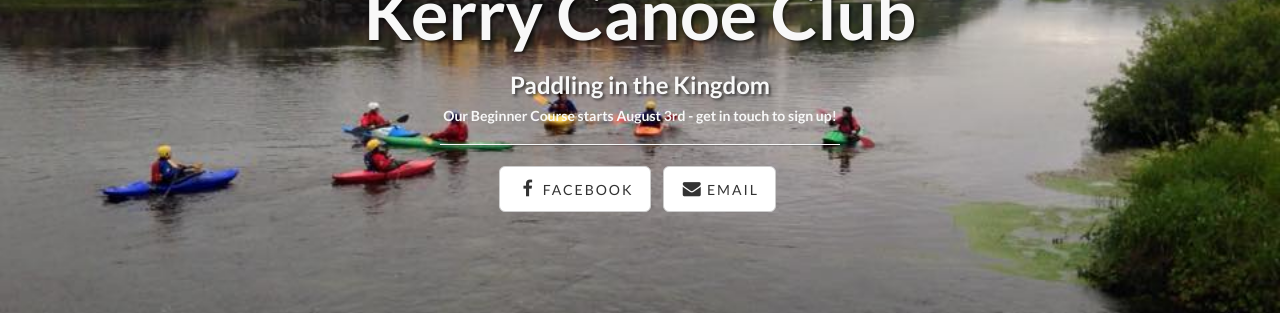
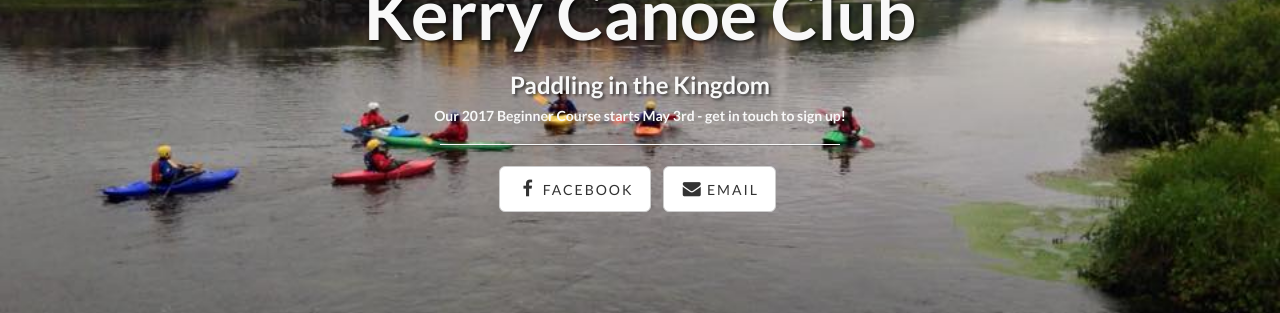
Before and after one commit to kerrycanoeclub/kerrycanoeclub.github.io, a Jekyll site: the page built from index.html, in a window 1280 px wide and 900 px high. Shown: the part 303-616 px from the top of the window. Built offline with Jekyll 4.4.1, drawn with Linux system fonts in a browser that asks for light colours.

Commit message:
2017 course dates

```diff
--- a/_includes/header.html
+++ b/_includes/header.html
@@ -41,7 +41,7 @@
 					<div class="intro-message">
 						<h1>{{ page.title }}</h1>
 						<h3>{{ page.subTitle }}</h3>
-						<h5>Our Beginner Course starts August 3rd - get in touch to sign up!</h5>
+						<h5>Our 2017 Beginner Course starts May 3rd - get in touch to sign up!</h5>
 						<hr class="intro-divider">
 						<ul class="list-inline intro-social-buttons">
 							{% for social in site.social %}
```
